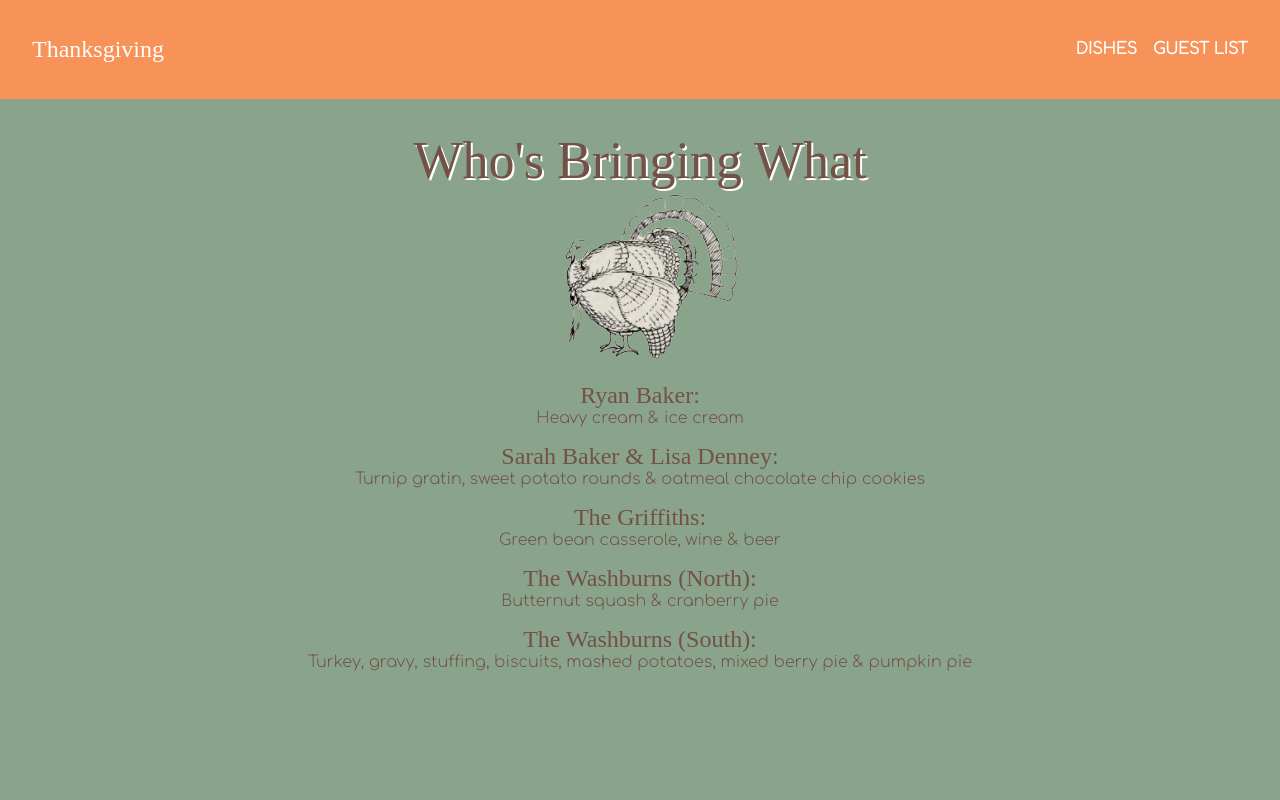
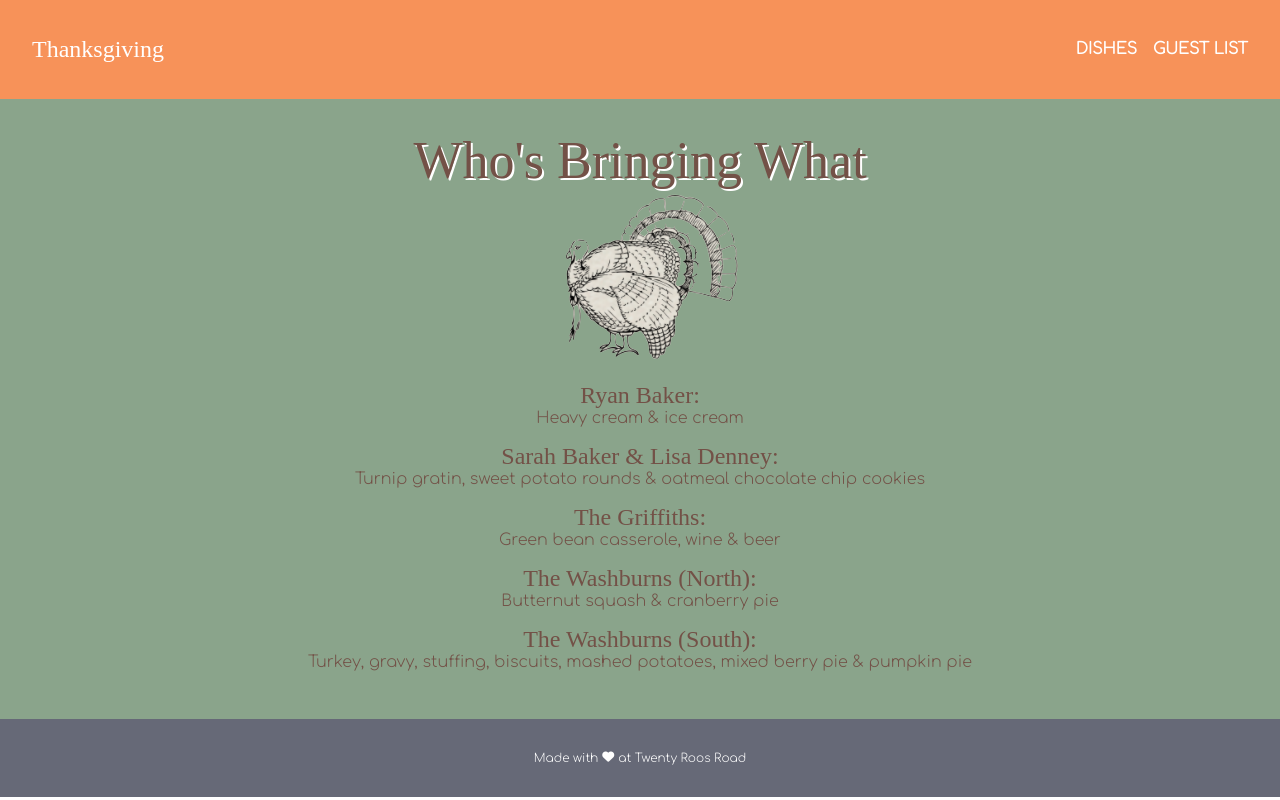
Before and after one commit to marybees/thanksgiving, a React (Create React App) app: page /dishes in a window 1280 px wide. Shown: the top 800 px of the page. Built offline with nearby package versions, Linux system fonts and the light colour scheme; a web font is replaced by a local one.

Commit message:
Update page height

```diff
--- a/src/index.css
+++ b/src/index.css
@@ -170,7 +170,7 @@ body {
     background-color: #8aa48b;
     margin: none;
     padding: 2rem;
-    height: 90vh;
+    height: auto;
 }
 
 .page-title {
```
